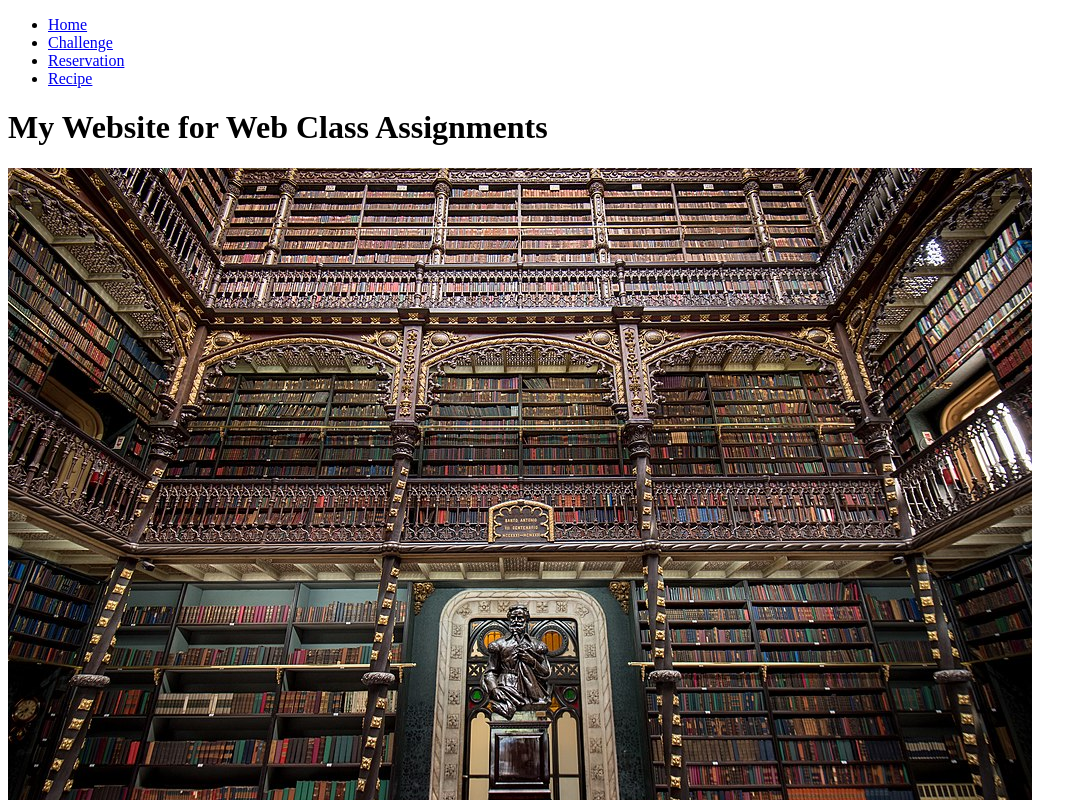
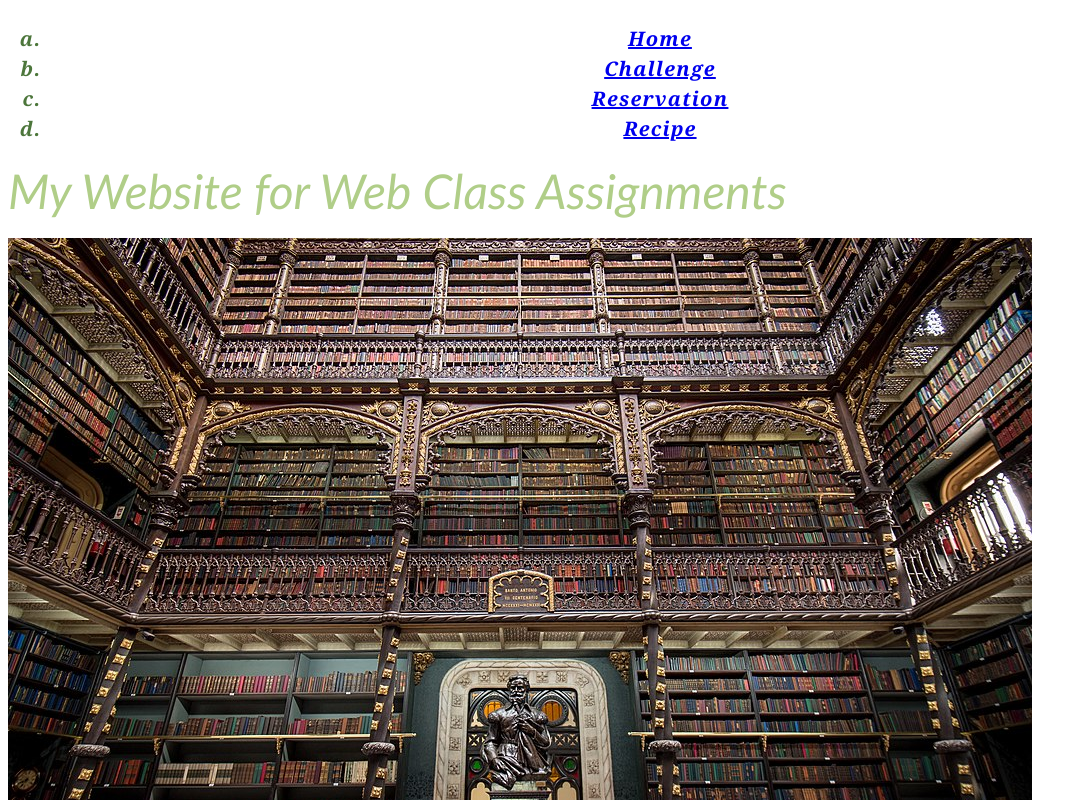
Before and after one commit to LauraWertalik/LauraWertalik.github.io, a plain HTML site: page index.html in a window 1280 px wide. Shown: the top 800 px of the page, without its empty margins (0-1087 px from the left). Drawn offline with Linux system fonts and the light colour scheme.

Commit message:
Week 7 Assignment

```diff
--- /dev/null
+++ b/css/index-style.css
@@ -0,0 +1,37 @@
+html {
+   font-family:'Segoe UI', Tahoma,
+   Geneva, Verdana, sans-serif;
+    font-size: 1.5rem;
+    font-style: oblique;
+    line-height: 1.25rem;
+    color: #4C763B;
+}
+
+h1,
+h2,
+h3 {
+    font-weight: 300;
+    color: rgb(176, 206, 136);
+    font-family: 'Trebuchet MS', 'Lucida Sans Unicode',
+    'Lucida Grande', 'Lucida Sans', Arial, sans-serif;
+    text-decoration: wavy;
+}
+
+h2::before
+h2::after {
+    content: "\x1F4D6 ";
+}
+
+nav li {
+    font-size: smaller;
+    font-family: Cambria, Cochin, Georgia, Times, 'Times New Roman', serif;
+    font-weight: 700;
+    letter-spacing: 1.25px;
+    list-style-type: lower-latin;
+
+}
+
+nav,
+header {
+    text-align: center;
+}
--- a/index.html
+++ b/index.html
@@ -6,6 +6,7 @@
     <meta http-equiv="X-UA-Compatible" content="IE=edge">
     <meta name="viewport" content="width=device-width, initial-scale=1.0">
     <title>Home</title>
+    <link rel= "stylesheet" href= "/css/index-style.css"></li>
 </head>
 <body>
 
```
